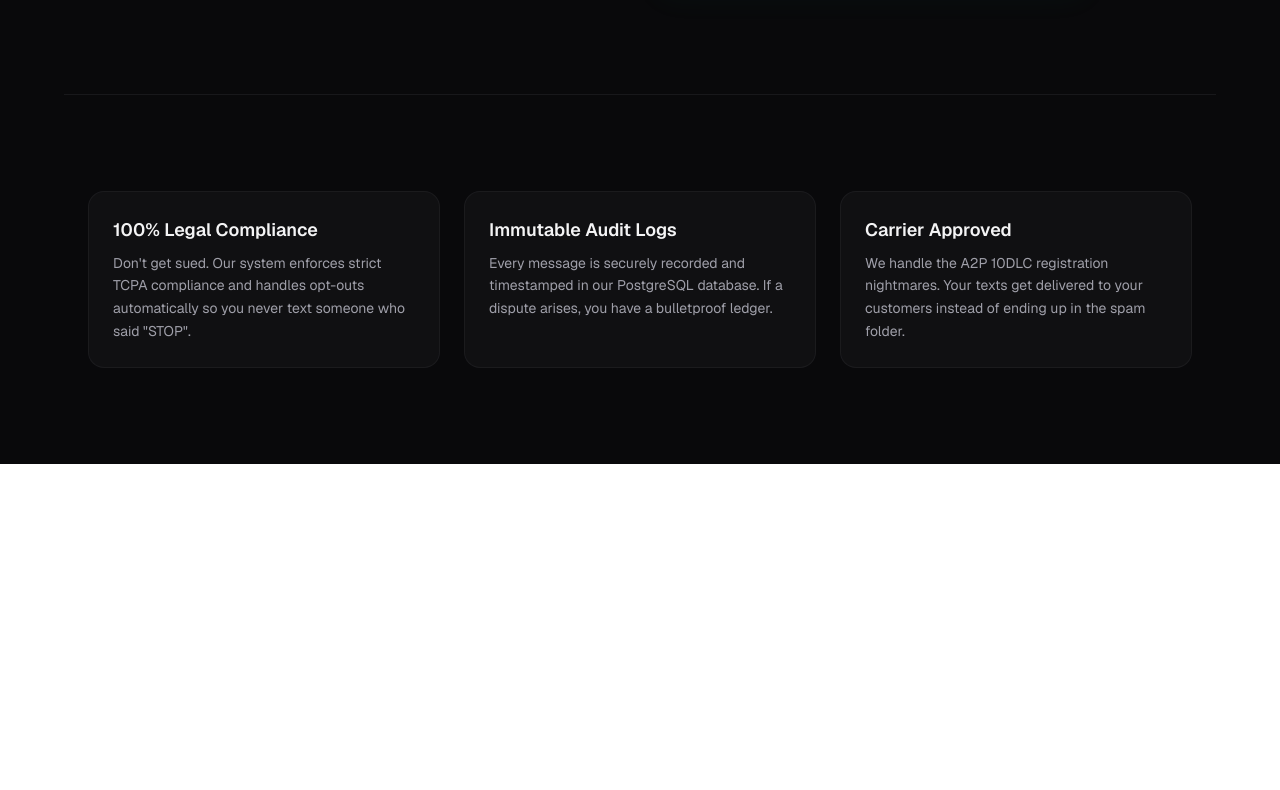
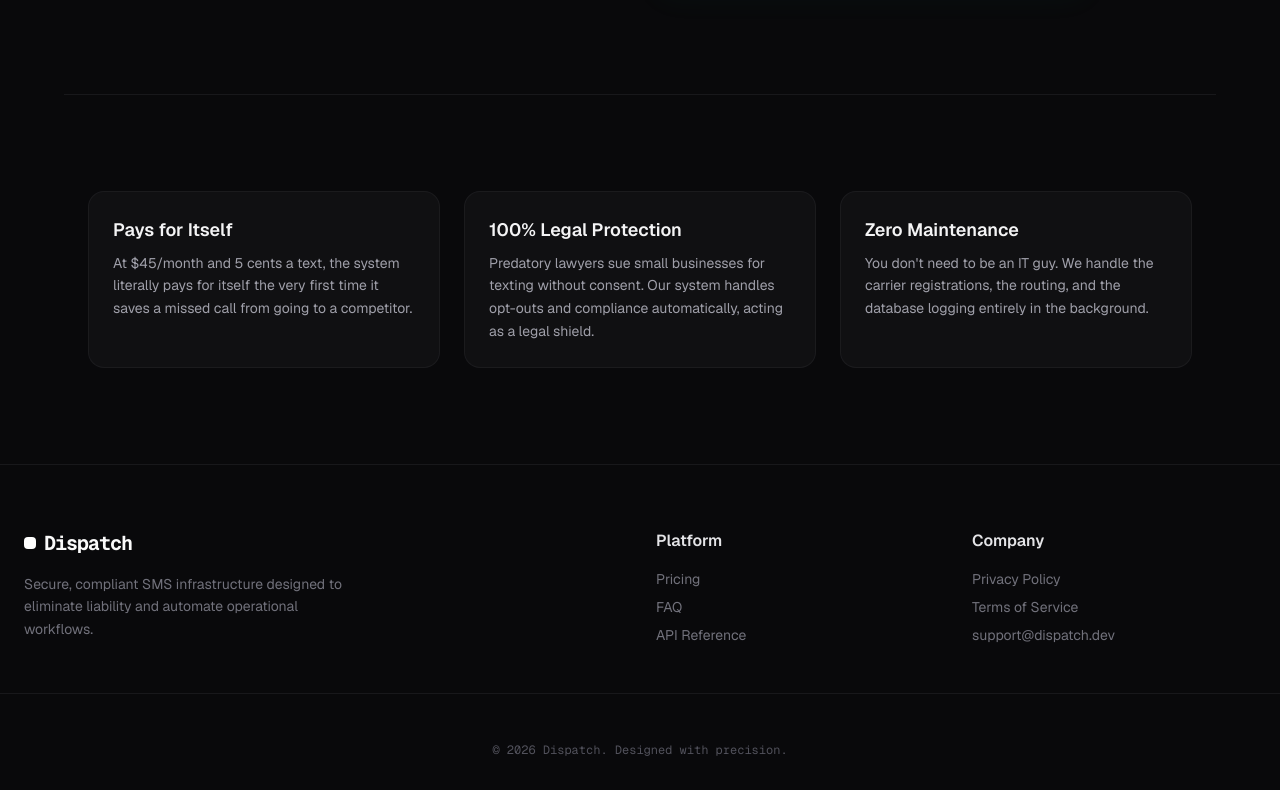
Before and after one commit to petriedavid/dispatch, a Next.js app: page / in a window 1280 px wide. Shown: the part 1541-2331 px from the top of the page. Before the commit the page ends 2005 px from the top, so only its background shows below. Built offline with nearby package versions, Linux system fonts and the light colour scheme; no server answers; the database is empty.

Commit message:
add footer

```diff
--- a/app/faq/page.tsx
+++ b/app/faq/page.tsx
@@ -30,7 +30,7 @@
 
     return (
         <main className="min-h-screen bg-zinc-950 text-zinc-50 selection:bg-emerald-500/30 font-sans flex flex-col">
-            {/* Navigation (Matches Home Page) */}
+            {/* Navigation */}
             <nav className="sticky top-0 z-50 backdrop-blur-md bg-zinc-950/80 border-b border-zinc-900">
                 <div className="flex items-center justify-between px-6 py-4 md:px-12 max-w-7xl mx-auto">
                     <Link href="/" className="font-mono text-xl font-bold tracking-tighter flex items-center gap-2">
@@ -84,6 +84,40 @@
                     </button>
                 </div>
             </section>
+
+            {/* Business Info / Footer */}
+            <footer className="border-t border-zinc-900 pt-16 pb-8 bg-zinc-950 mt-auto">
+                <div className="max-w-7xl mx-auto px-6 grid grid-cols-1 md:grid-cols-4 gap-8 mb-12 border-b border-zinc-900 pb-12">
+                    <div className="col-span-1 md:col-span-2">
+                        <div className="font-mono text-xl font-bold tracking-tighter flex items-center gap-2 mb-4">
+                            <div className="h-3 w-3 bg-white rounded-sm"></div>
+                            Dispatch
+                        </div>
+                        <p className="text-zinc-500 text-sm max-w-xs leading-relaxed">
+                            Secure, compliant SMS infrastructure designed to eliminate liability and automate operational workflows.
+                        </p>
+                    </div>
+                    <div>
+                        <h5 className="font-semibold mb-4 text-zinc-200">Platform</h5>
+                        <ul className="space-y-2 text-sm text-zinc-500">
+                            <li><Link href="/pricing" className="hover:text-emerald-400 transition-colors">Pricing</Link></li>
+                            <li><Link href="/faq" className="hover:text-emerald-400 transition-colors">FAQ</Link></li>
+                            <li><Link href="#" className="hover:text-emerald-400 transition-colors">API Reference</Link></li>
+                        </ul>
+                    </div>
+                    <div>
+                        <h5 className="font-semibold mb-4 text-zinc-200">Company</h5>
+                        <ul className="space-y-2 text-sm text-zinc-500">
+                            <li><Link href="#" className="hover:text-white transition-colors">Privacy Policy</Link></li>
+                            <li><Link href="#" className="hover:text-white transition-colors">Terms of Service</Link></li>
+                            <li><a href="mailto:support@dispatch.dev" className="hover:text-white transition-colors">support@dispatch.dev</a></li>
+                        </ul>
+                    </div>
+                </div>
+                <div className="text-center text-zinc-600 text-xs font-mono">
+                    © 2026 Dispatch. Designed with precision.
+                </div>
+            </footer>
         </main>
     )
 }
--- a/app/page.tsx
+++ b/app/page.tsx
@@ -11,7 +11,7 @@
     .limit(1);
 
   const isDbConnected = !error;
-  // If the DB is empty, we'll show a placeholder that perfectly illustrates the new flow
+  // Fallback data if the DB is empty, perfectly illustrating the missed-call flow
   const dbRecord = data?.[0] || {
     phone: "+1 (555) 019-8372",
     status: "delivered",
@@ -54,7 +54,7 @@
         </h1>
 
         <p className="text-lg md:text-xl text-zinc-400 mb-12 max-w-2xl leading-relaxed">
-          When your crew is busy, missed calls mean lost money as clients call the next guy on Google. Dispatch detects missed calls and instantly texts them to lock in the lead.
+          When your crew is busy, missed calls mean lost money as clients call the next guy on Google. Dispatch detects missed calls and instantly texts them to lock in the lead for just 5 cents.
         </p>
 
         {/* Live Database Feed Card */}
@@ -166,23 +166,57 @@
         </div>
       </section>
 
-      {/* Trust & Compliance Section */}
+      {/* Trust & Value Section */}
       <section className="py-24 px-6 max-w-6xl mx-auto border-t border-zinc-900">
         <div className="grid grid-cols-1 md:grid-cols-3 gap-6">
           <div className="p-6 rounded-2xl bg-zinc-900/50 border border-zinc-800/50">
-            <h3 className="text-lg font-semibold mb-2 text-zinc-100">100% Legal Compliance</h3>
-            <p className="text-zinc-400 text-sm leading-relaxed">Don't get sued. Our system enforces strict TCPA compliance and handles opt-outs automatically so you never text someone who said "STOP".</p>
+            <h3 className="text-lg font-semibold mb-2 text-zinc-100">Pays for Itself</h3>
+            <p className="text-zinc-400 text-sm leading-relaxed">At $45/month and 5 cents a text, the system literally pays for itself the very first time it saves a missed call from going to a competitor.</p>
           </div>
           <div className="p-6 rounded-2xl bg-zinc-900/50 border border-zinc-800/50">
-            <h3 className="text-lg font-semibold mb-2 text-zinc-100">Immutable Audit Logs</h3>
-            <p className="text-zinc-400 text-sm leading-relaxed">Every message is securely recorded and timestamped in our PostgreSQL database. If a dispute arises, you have a bulletproof ledger.</p>
+            <h3 className="text-lg font-semibold mb-2 text-zinc-100">100% Legal Protection</h3>
+            <p className="text-zinc-400 text-sm leading-relaxed">Predatory lawyers sue small businesses for texting without consent. Our system handles opt-outs and compliance automatically, acting as a legal shield.</p>
           </div>
           <div className="p-6 rounded-2xl bg-zinc-900/50 border border-zinc-800/50">
-            <h3 className="text-lg font-semibold mb-2 text-zinc-100">Carrier Approved</h3>
-            <p className="text-zinc-400 text-sm leading-relaxed">We handle the A2P 10DLC registration nightmares. Your texts get delivered to your customers instead of ending up in the spam folder.</p>
+            <h3 className="text-lg font-semibold mb-2 text-zinc-100">Zero Maintenance</h3>
+            <p className="text-zinc-400 text-sm leading-relaxed">You don't need to be an IT guy. We handle the carrier registrations, the routing, and the database logging entirely in the background.</p>
           </div>
         </div>
       </section>
+
+      {/* Business Info / Footer */}
+      <footer className="border-t border-zinc-900 pt-16 pb-8 bg-zinc-950 mt-auto">
+        <div className="max-w-7xl mx-auto px-6 grid grid-cols-1 md:grid-cols-4 gap-8 mb-12 border-b border-zinc-900 pb-12">
+          <div className="col-span-1 md:col-span-2">
+            <div className="font-mono text-xl font-bold tracking-tighter flex items-center gap-2 mb-4">
+              <div className="h-3 w-3 bg-white rounded-sm"></div>
+              Dispatch
+            </div>
+            <p className="text-zinc-500 text-sm max-w-xs leading-relaxed">
+              Secure, compliant SMS infrastructure designed to eliminate liability and automate operational workflows.
+            </p>
+          </div>
+          <div>
+            <h5 className="font-semibold mb-4 text-zinc-200">Platform</h5>
+            <ul className="space-y-2 text-sm text-zinc-500">
+              <li><Link href="/pricing" className="hover:text-emerald-400 transition-colors">Pricing</Link></li>
+              <li><Link href="/faq" className="hover:text-emerald-400 transition-colors">FAQ</Link></li>
+              <li><Link href="#" className="hover:text-emerald-400 transition-colors">API Reference</Link></li>
+            </ul>
+          </div>
+          <div>
+            <h5 className="font-semibold mb-4 text-zinc-200">Company</h5>
+            <ul className="space-y-2 text-sm text-zinc-500">
+              <li><Link href="#" className="hover:text-white transition-colors">Privacy Policy</Link></li>
+              <li><Link href="#" className="hover:text-white transition-colors">Terms of Service</Link></li>
+              <li><a href="mailto:support@dispatch.dev" className="hover:text-white transition-colors">support@dispatch.dev</a></li>
+            </ul>
+          </div>
+        </div>
+        <div className="text-center text-zinc-600 text-xs font-mono">
+          © 2026 Dispatch. Designed with precision.
+        </div>
+      </footer>
     </main>
   )
 }
--- a/app/pricing/page.tsx
+++ b/app/pricing/page.tsx
@@ -3,7 +3,7 @@
 export default function Pricing() {
     return (
         <main className="min-h-screen bg-zinc-950 text-zinc-50 selection:bg-emerald-500/30 font-sans flex flex-col">
-            {/* Navigation (Matches Home Page) */}
+            {/* Navigation */}
             <nav className="sticky top-0 z-50 backdrop-blur-md bg-zinc-950/80 border-b border-zinc-900">
                 <div className="flex items-center justify-between px-6 py-4 md:px-12 max-w-7xl mx-auto">
                     <Link href="/" className="font-mono text-xl font-bold tracking-tighter flex items-center gap-2">
@@ -29,19 +29,20 @@
                 </div>
 
                 <div className="grid grid-cols-1 md:grid-cols-3 gap-8 max-w-5xl mx-auto">
-                    {/* Sandbox */}
+                    {/* Basic Plan */}
                     <div className="bg-zinc-950 border border-zinc-800 rounded-2xl p-8 shadow-xl flex flex-col">
-                        <h3 className="text-xl font-bold text-zinc-300 mb-2">Sandbox</h3>
-                        <div className="text-4xl font-extrabold mb-2">$0<span className="text-lg text-zinc-500 font-medium">/mo</span></div>
-                        <p className="text-sm text-zinc-400 mb-6">Perfect for testing the API and dashboard.</p>
+                        <h3 className="text-xl font-bold text-zinc-300 mb-2">Basic</h3>
+                        <div className="text-4xl font-extrabold mb-2">$5<span className="text-lg text-zinc-500 font-medium">/mo</span></div>
+                        <p className="text-sm text-zinc-400 mb-6">Perfect for testing the API and early integration.</p>
                         <ul className="space-y-3 mb-8 text-sm text-zinc-300 flex-grow">
                             <li className="flex items-center gap-2"><div className="h-1 w-1 bg-zinc-600 rounded-full"></div> 100 SMS per month included</li>
+                            <li className="flex items-center gap-2"><div className="h-1 w-1 bg-zinc-600 rounded-full"></div> Full API & Webhook access</li>
                             <li className="flex items-center gap-2"><div className="h-1 w-1 bg-zinc-600 rounded-full"></div> Standard Support</li>
                         </ul>
                         <button className="w-full py-3 bg-zinc-900 border border-zinc-800 rounded-lg font-semibold text-zinc-300 hover:bg-zinc-800 transition-colors">Start Building</button>
                     </div>
 
-                    {/* Production */}
+                    {/* Production Plan */}
                     <div className="bg-zinc-900 border border-emerald-500/30 rounded-2xl p-8 relative shadow-[0_0_30px_rgba(16,185,129,0.1)] transform md:-translate-y-4 flex flex-col">
                         <div className="absolute top-0 left-1/2 -translate-x-1/2 -translate-y-1/2 bg-emerald-500 text-zinc-950 text-xs font-bold px-3 py-1 rounded-full uppercase tracking-wider">
                             Most Popular
@@ -58,7 +59,7 @@
                         <button className="w-full py-3 bg-white text-zinc-950 rounded-lg font-bold hover:bg-zinc-200 transition-colors">Deploy Now</button>
                     </div>
 
-                    {/* Enterprise */}
+                    {/* Volume Plan */}
                     <div className="bg-zinc-950 border border-zinc-800 rounded-2xl p-8 shadow-xl flex flex-col">
                         <h3 className="text-xl font-bold text-zinc-300 mb-2">Volume</h3>
                         <div className="text-4xl font-extrabold mb-2">Custom</div>
@@ -71,6 +72,40 @@
                     </div>
                 </div>
             </section>
+
+            {/* Business Info / Footer */}
+            <footer className="border-t border-zinc-900 pt-16 pb-8 bg-zinc-950 mt-auto">
+                <div className="max-w-7xl mx-auto px-6 grid grid-cols-1 md:grid-cols-4 gap-8 mb-12 border-b border-zinc-900 pb-12">
+                    <div className="col-span-1 md:col-span-2">
+                        <div className="font-mono text-xl font-bold tracking-tighter flex items-center gap-2 mb-4">
+                            <div className="h-3 w-3 bg-white rounded-sm"></div>
+                            Dispatch
+                        </div>
+                        <p className="text-zinc-500 text-sm max-w-xs leading-relaxed">
+                            Secure, compliant SMS infrastructure designed to eliminate liability and automate operational workflows.
+                        </p>
+                    </div>
+                    <div>
+                        <h5 className="font-semibold mb-4 text-zinc-200">Platform</h5>
+                        <ul className="space-y-2 text-sm text-zinc-500">
+                            <li><Link href="/pricing" className="hover:text-emerald-400 transition-colors">Pricing</Link></li>
+                            <li><Link href="/faq" className="hover:text-emerald-400 transition-colors">FAQ</Link></li>
+                            <li><Link href="#" className="hover:text-emerald-400 transition-colors">API Reference</Link></li>
+                        </ul>
+                    </div>
+                    <div>
+                        <h5 className="font-semibold mb-4 text-zinc-200">Company</h5>
+                        <ul className="space-y-2 text-sm text-zinc-500">
+                            <li><Link href="#" className="hover:text-white transition-colors">Privacy Policy</Link></li>
+                            <li><Link href="#" className="hover:text-white transition-colors">Terms of Service</Link></li>
+                            <li><a href="mailto:support@dispatch.dev" className="hover:text-white transition-colors">support@dispatch.dev</a></li>
+                        </ul>
+                    </div>
+                </div>
+                <div className="text-center text-zinc-600 text-xs font-mono">
+                    © 2026 Dispatch. Designed with precision.
+                </div>
+            </footer>
         </main>
     )
 }
```
